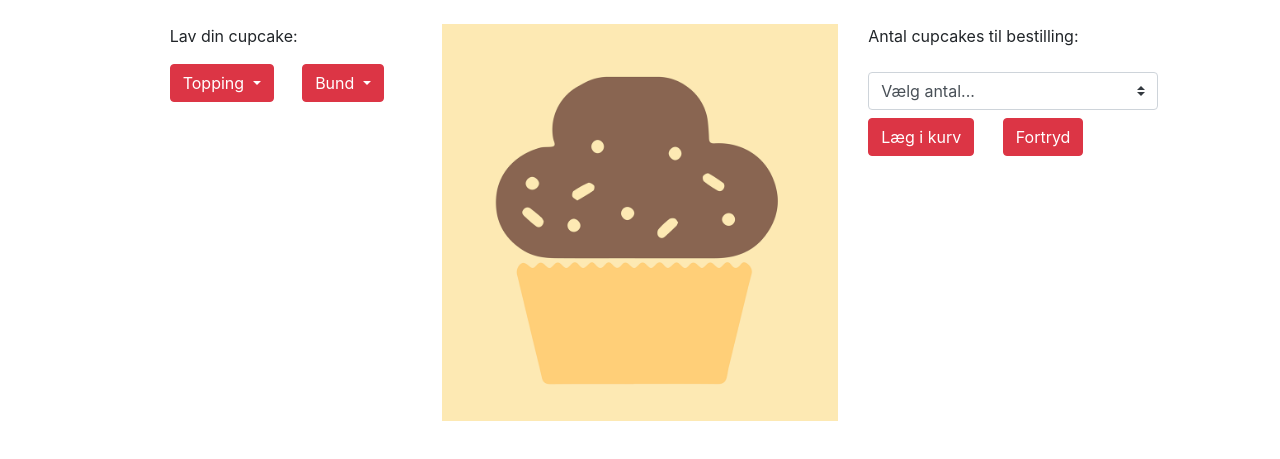
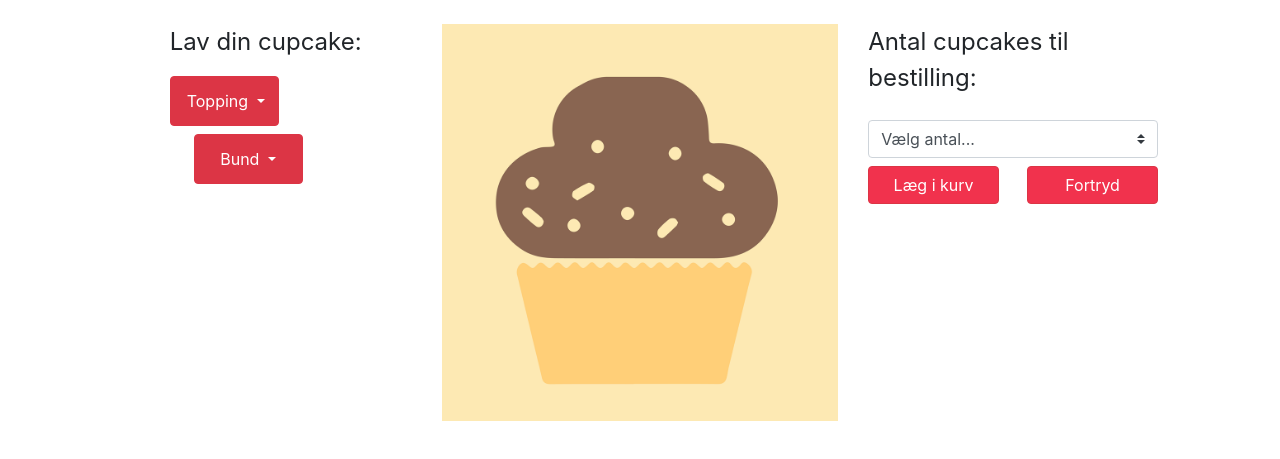
Before and after one commit to dahlfrederik/cupcake, a plain HTML site: page src/index.html in a window 1280 px wide. Shown: the part 251-710 px from the top of the page. Drawn offline with nearby package versions, Linux system fonts and the light colour scheme.

Commit message:
Update styles.css

```diff
--- a/src/styles.css
+++ b/src/styles.css
@@ -23,3 +23,17 @@ td, th{
 a, li{
     color: var(--secondary-color)
 }
+
+.btn-style{
+    background-color: #f1324d;
+    width: 45%;
+}
+
+.overskrift-size{
+    font-size: 1.5em;
+}
+
+.dropdown-toggle{
+    width: 45%;
+    padding: 12px 16px;
+}
```
